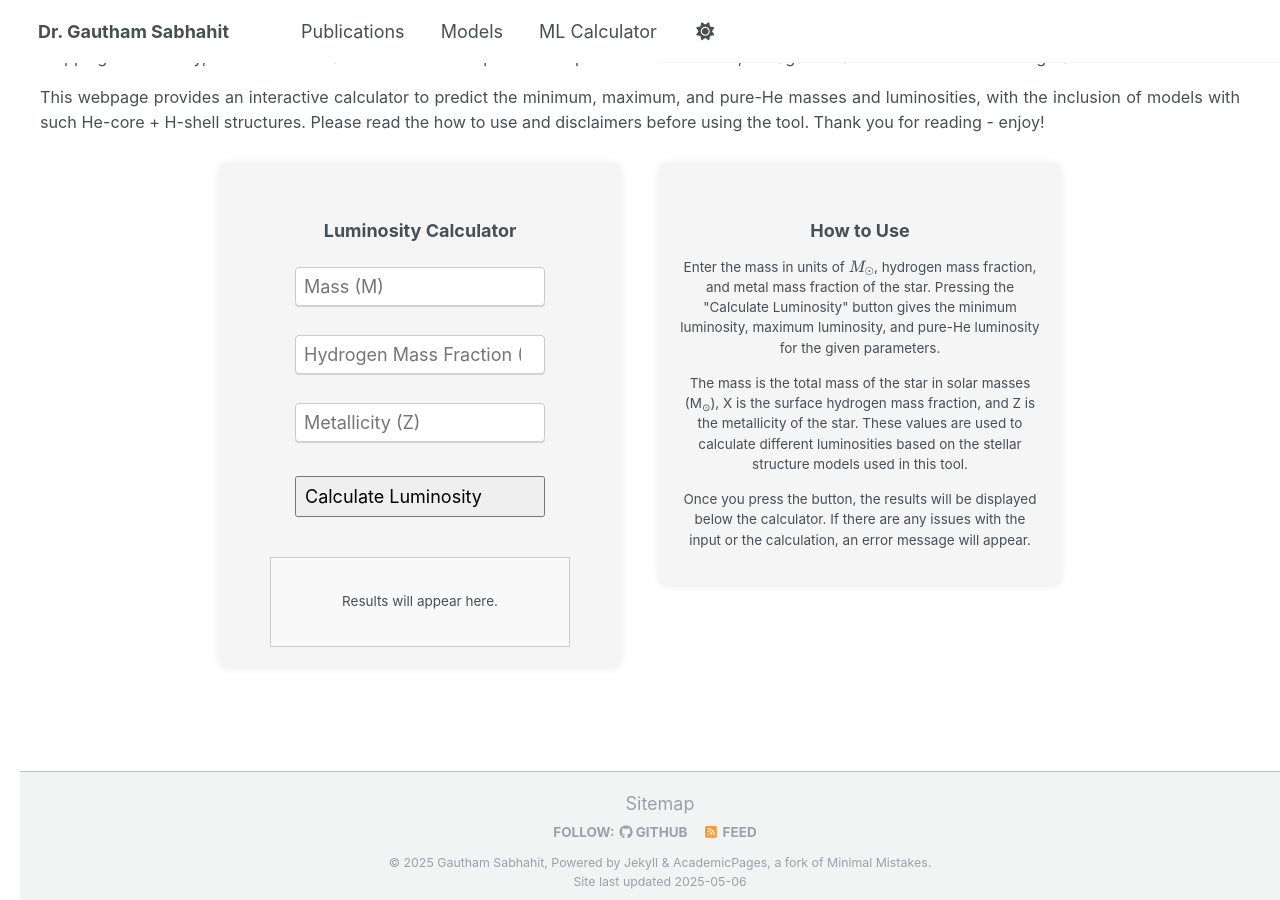
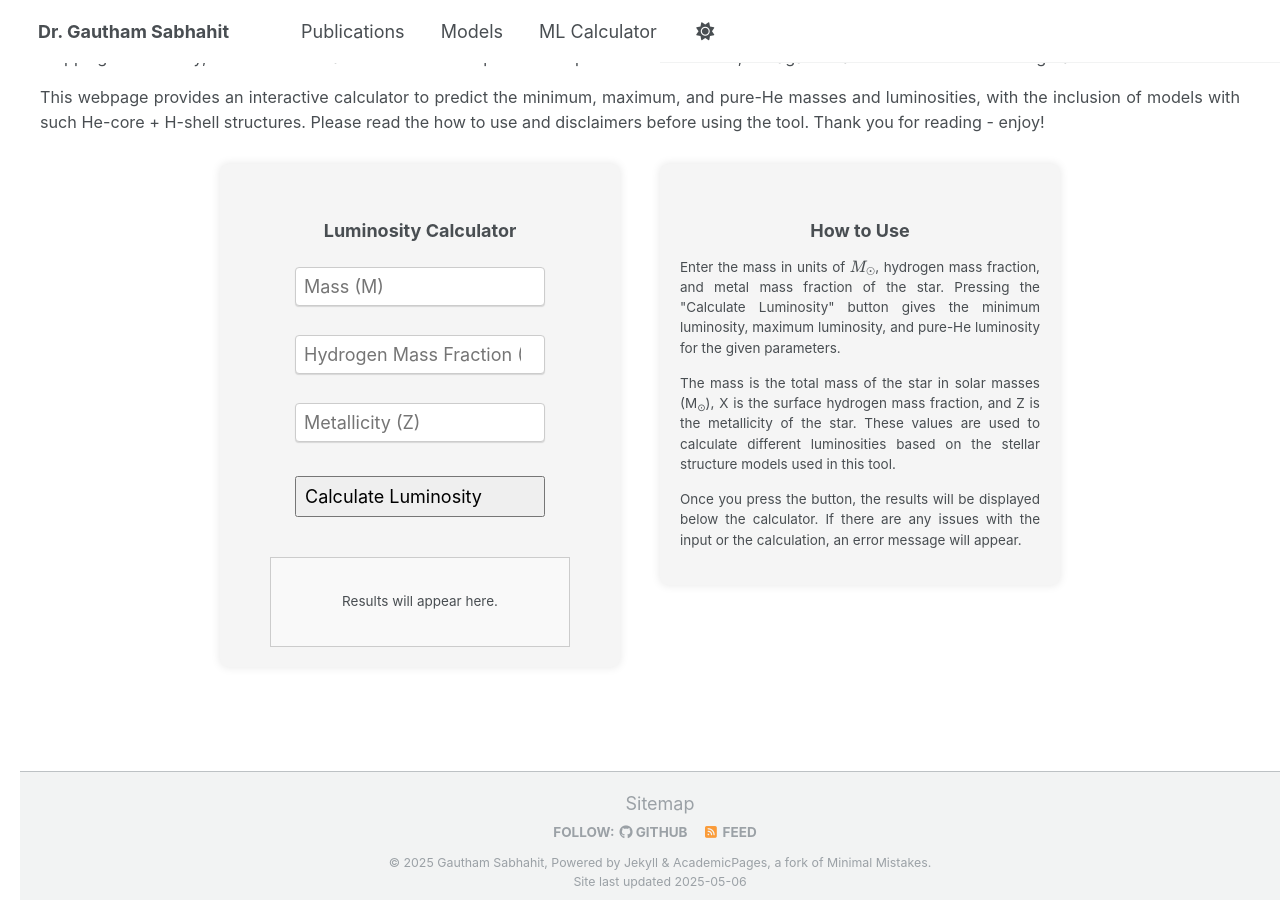
Before and after one commit to Mdot-com/mdot.com, a Jekyll site: the page built from ml-calculator.md, in a window 1280 px wide and 900 px high, scrolled down 1156 px. Built offline with Jekyll 4.4.1, drawn with Linux system fonts in a browser that asks for light colours.

Commit message:
Update ml-calculator.md

```diff
--- a/ml-calculator.md
+++ b/ml-calculator.md
@@ -94,8 +94,8 @@ title: Mass-Luminosity Calculator
   </div>
 
   <!-- Right Box -->
-  <div style="width: 400px; background-color: #f5f5f5; padding: 20px; border-radius: 8px; box-shadow: 0 0 10px rgba(0,0,0,0.1); display: flex; justify-content: center; align-items: justify; box-sizing: border-box;">
-    <div>
+  <div style="width: 400px; background-color: #f5f5f5; padding: 20px; border-radius: 8px; box-shadow: 0 0 10px rgba(0,0,0,0.1); display: flex; justify-content: flex-start; align-items: flex-start; box-sizing: border-box;">
+    <div style="text-align: justify;">
       <h2 style="text-align: center;">How to Use</h2>
       <p> Enter the mass in units of \(M_\odot \), hydrogen mass fraction, and metal mass fraction of the star. Pressing the "Calculate Luminosity" button gives the minimum luminosity, maximum luminosity, and pure-He luminosity for the given parameters.</p>
       <p>The mass is the total mass of the star in solar masses (M<sub>⊙</sub>), X is the surface hydrogen mass fraction, and Z is the metallicity of the star. These values are used to calculate different luminosities based on the stellar structure models used in this tool.</p>
```
